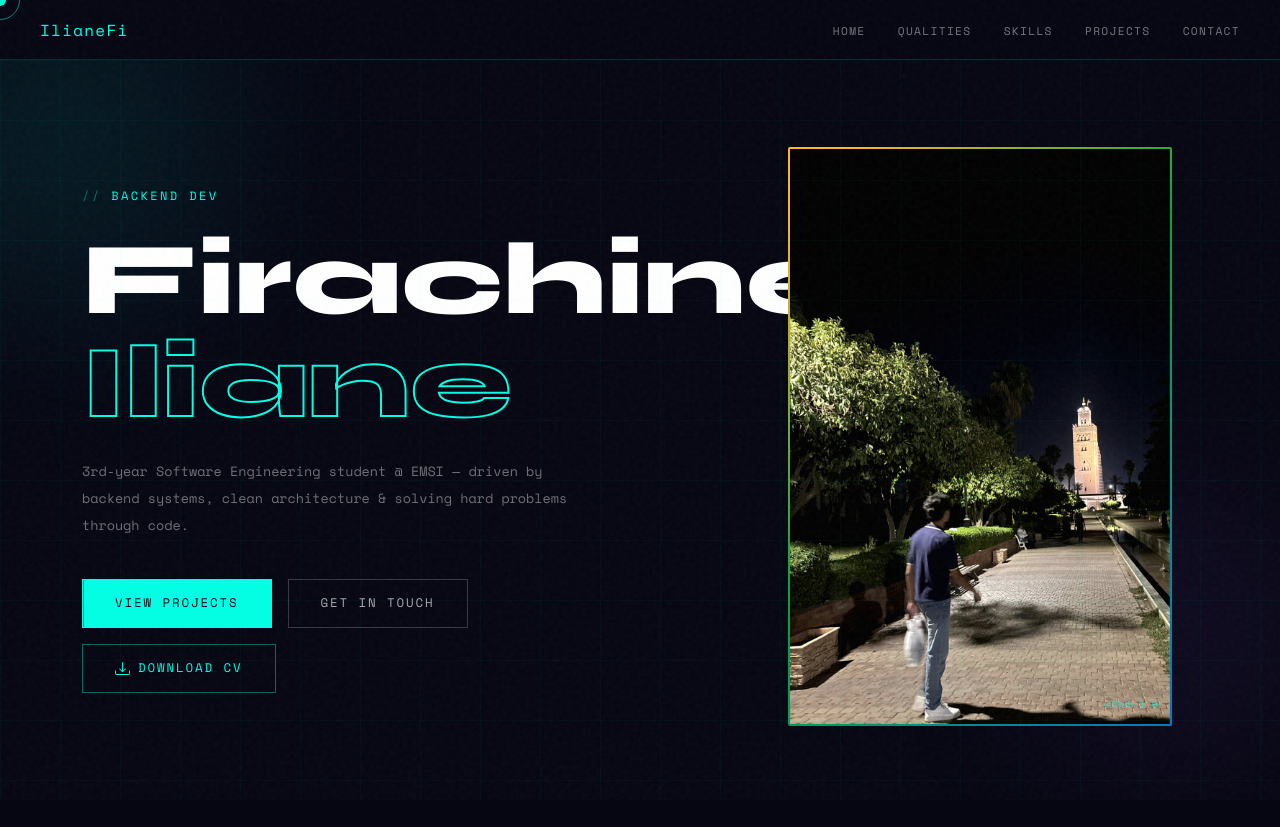
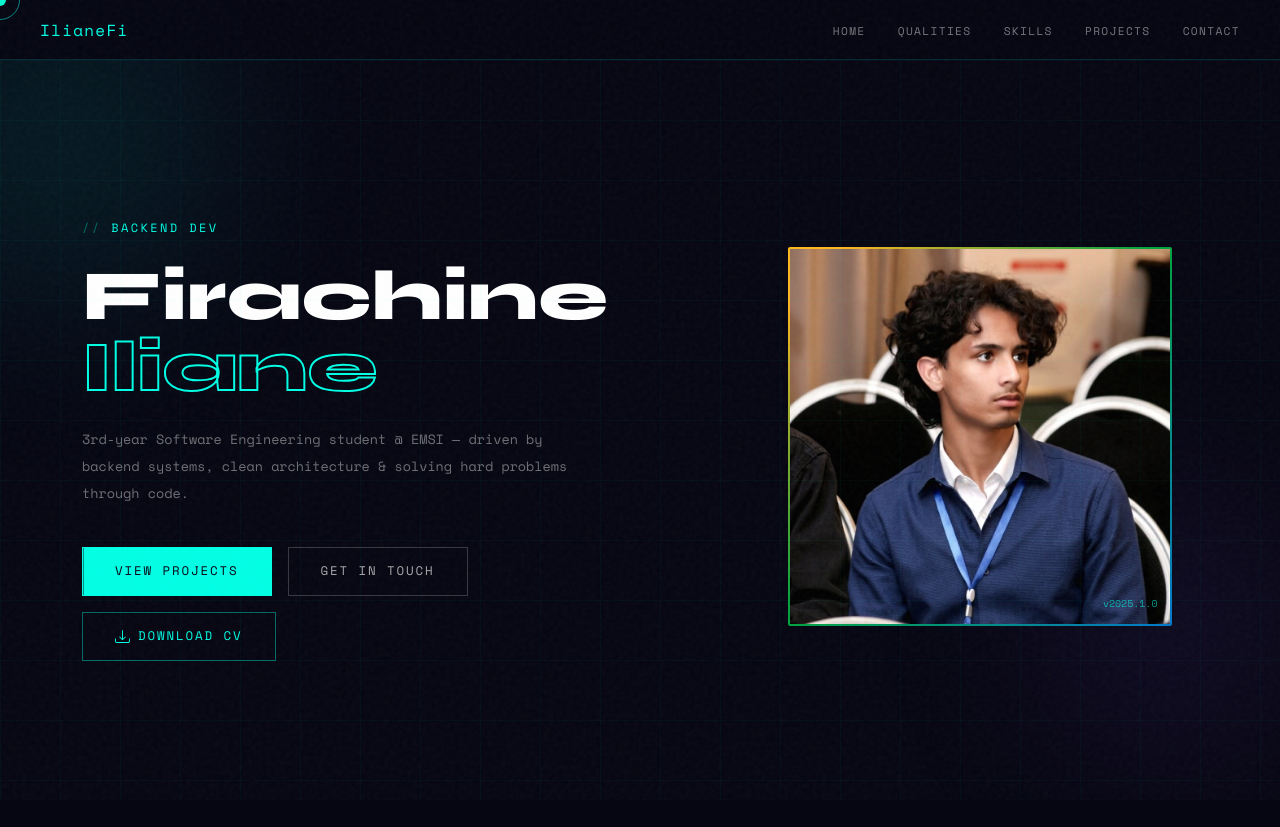
Before and after one commit to ilianeFI/iliane-s-Portfoilio, a plain HTML site: page index.html in a window 1280 px wide. Shown: the top 827 px of the page. Drawn offline with nearby package versions, Linux system fonts and the light colour scheme.

Commit message:
change ilianeBeauGosse

```diff
--- a/index.html
+++ b/index.html
@@ -82,7 +82,7 @@
       <div class="col-lg-5 offset-lg-1 text-center">
         <div class="hero-img-wrap">
           <span class="hero-img-corner tl">// portrait.jpg</span>
-          <img src="./assets/iliane.jpeg" alt="Firachine Iliane"
+          <img src="./assets/ilianePro.png" alt="Firachine Iliane"
                onerror="this.src='https://placehold.co/400x480/0d0d22/00ffe5?text=Iliane&font=Space+Mono'">
           <span class="hero-img-corner br">v2025.1.0</span>
         </div>
--- a/style.css
+++ b/style.css
@@ -207,7 +207,7 @@ body::after {
 .hero-tag::before { content: '// '; opacity: .4; }
 
 .hero-name {
-  font-size: clamp(3rem,8vw,7rem); font-weight: 800;
+  font-size: clamp(2.2rem,5.5vw,4.8rem); font-weight: 800;
   line-height: 1; margin-bottom: 1.5rem;
   opacity: 0; animation: fadeUp .8s .4s forwards;
 }
```
Also changed, not shown: assets/ilianeBeauGosse.jpeg (added), assets/ilianeBeauGosse1.png (added), assets/ilianePro.png (added).
